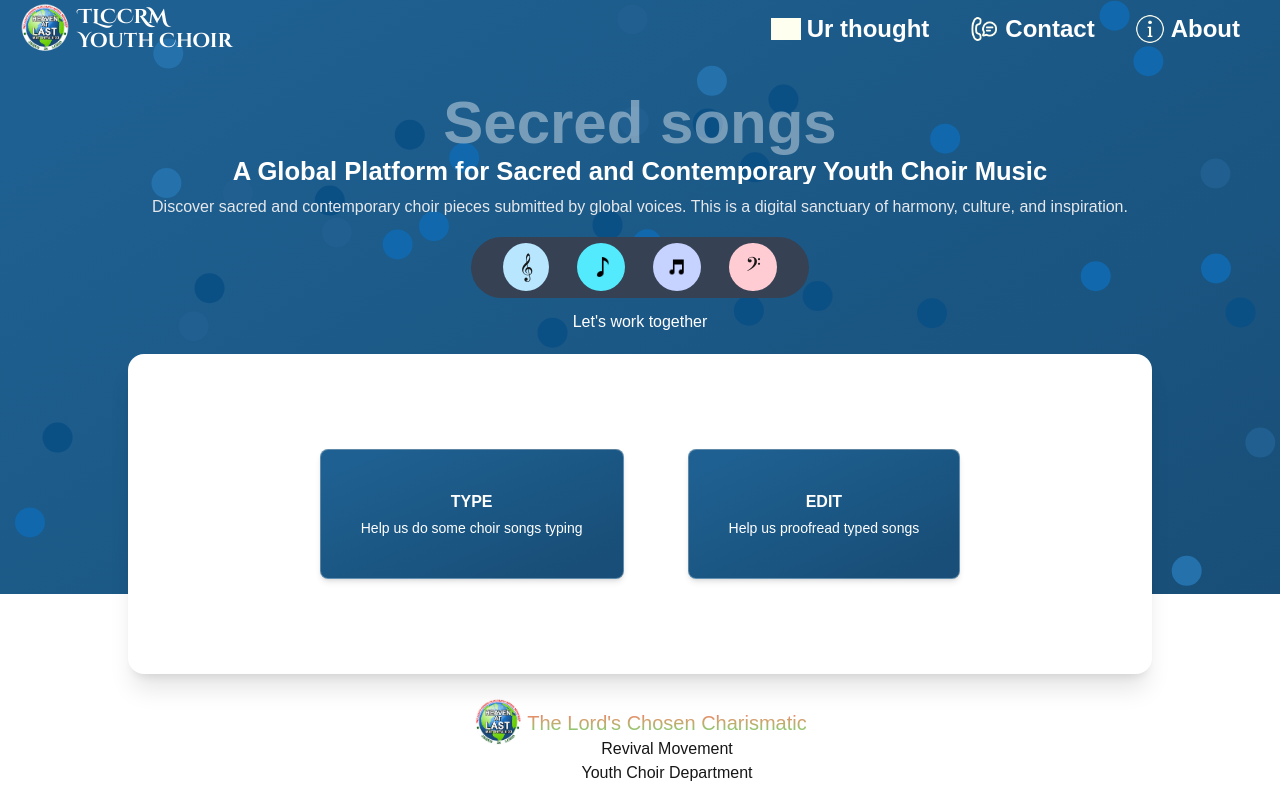
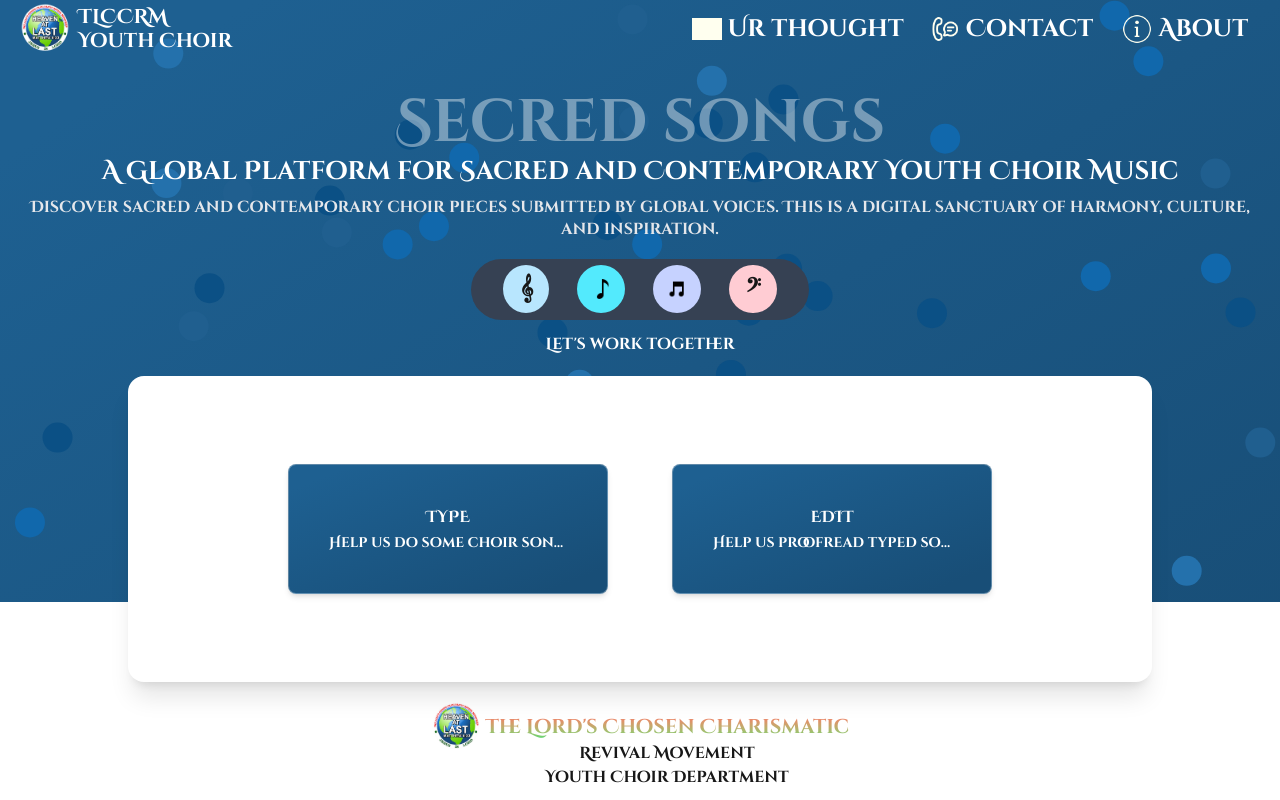
Before and after one commit to festdivinely/choir_song_project_typing, a Next.js app: page / in a window 1280 px wide. Built offline with nearby package versions, Linux system fonts and the light colour scheme; grey boxes are pictures that could not be loaded.

Commit message:
updated newest 2

```diff
--- a/app/api/send-email/route.ts
+++ b/app/api/send-email/route.ts
@@ -43,7 +43,12 @@ type EmailRequestBody<T extends EmailType = EmailType> = {
 };
 
 // Template selector - Update to include backup_codes
-const getTemplate = (type: EmailType, data: EmailDataMap[EmailType]) => {
+// Template selector - Update to include backup_codes
+const getTemplate = (type: EmailType, data: EmailDataMap[EmailType]): {
+    subject: string;
+    text: string;
+    html: string;
+} => {
     switch (type) {
         case "email_verification":
             return emailVerificationTemplate(data as EmailDataMap["email_verification"]);
@@ -51,7 +56,7 @@ const getTemplate = (type: EmailType, data: EmailDataMap[EmailType]) => {
             return deviceVerificationTemplate(data as EmailDataMap["device_verification"]);
         case "password_reset":
             return passwordResetTemplate(data as EmailDataMap["password_reset"]);
-        case "backup_codes": // Add this case
+        case "backup_codes":
             return backupCodesTemplate(data as EmailDataMap["backup_codes"]);
         default:
             throw new Error("Unknown email type");
--- a/app/edit/page.tsx
+++ b/app/edit/page.tsx
@@ -94,7 +94,7 @@ export default function SongForm() {
 
   useEffect(() => {
     router.refresh()
-  }, [])
+  }, [router]) // ✅ Add router to dependency array
 
   useEffect(() => {
     if (key.trim().length > 10) {
--- a/app/layout.tsx
+++ b/app/layout.tsx
@@ -1,6 +1,13 @@
 import type { Metadata } from "next";
 import { Geist, Geist_Mono } from "next/font/google";
+import { Cinzel_Decorative } from "next/font/google"; // 👈 1. Import the new font
 import "./globals.css";
+
+// 2. Load the Cinzel Decorative font
+const cinzelDecorative = Cinzel_Decorative({
+  weight: '700',
+  subsets: ["latin"],
+});
 
 const geistSans = Geist({
   variable: "--font-geist-sans",
@@ -24,12 +31,8 @@ export default function RootLayout({
 }>) {
   return (
     <html lang="en">
-      <head>
-      <link href="https://fonts.googleapis.com/css2?family=Cinzel+Decorative:wght@700&display=swap" rel="stylesheet" />
-      </head>
-      <body
-        className={`${geistSans.variable} ${geistMono.variable} antialiased`}
-      >
+      {/* Remove the <link> tag from the <head> */}
+      <body className={`${geistSans.variable} ${geistMono.variable} ${cinzelDecorative.className} antialiased`}>
         {children}
       </body>
     </html>
--- /dev/null
+++ b/app/types/globals.css.d.ts
@@ -0,0 +1,5 @@
+// globals.css.d.ts or css.d.ts
+declare module '*.css' {
+    const content: { [className: string]: string };
+    export default content;
+}
```
Also changed, not shown: package.json (+20 -9 lines), 1 other file (tests, documents, lock files or other folders).
